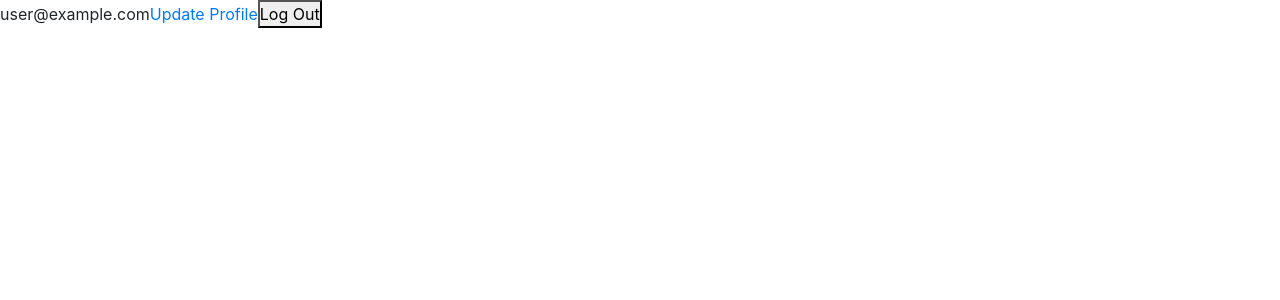
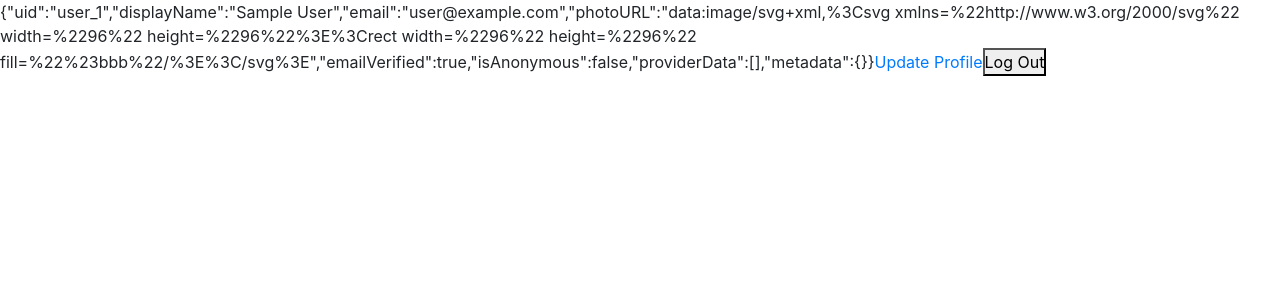
Before and after one commit to youth-recruit/youth-recruit-app, a React (Create React App) app in the folder youth-recruit/: page / in a window 1280 px wide. Shown: the top 300 px of the page. Built offline with nearby package versions, Linux system fonts and the light colour scheme; no server answers; sample sign-in values are in the browser's storage.

Commit message:
add files for navbar and job posting

```diff
--- a/youth-recruit/src/Components/home/Home.js
+++ b/youth-recruit/src/Components/home/Home.js
@@ -1,6 +1,8 @@
 import React, { useState } from 'react'
 import { Link, useHistory } from 'react-router-dom'
+import NavigationBar from '../../Header/NavigationBar'
 import { useAuth } from "../context/AuthContext"
+import "./home.css"
 
 export default function Home() {
     const [error, setError] = useState("")
@@ -19,8 +21,9 @@ export default function Home() {
     }
     return (
         <div>
+            <NavigationBar />
             {error}
-            {currentUser && currentUser.email}
+            {currentUser && JSON.stringify(currentUser)}
             <Link to="profile">Update Profile</Link>
             <button type="link" onClick={handleLogout}>
                 Log Out
--- /dev/null
+++ b/youth-recruit/src/Header/NavigationBar.js
@@ -0,0 +1,9 @@
+import React from 'react'
+
+export default function NavigationBar() {
+    return (
+        <div>
+
+        </div>
+    )
+}
```
Also changed, not shown: youth-recruit/src/Components/home/JobPosting.js (added, +10 -0 lines), youth-recruit/src/Components/home/home.css (added), youth-recruit/src/Components/home/jobPosting.css (added), youth-recruit/src/Header/NavigationBar.css (added).
